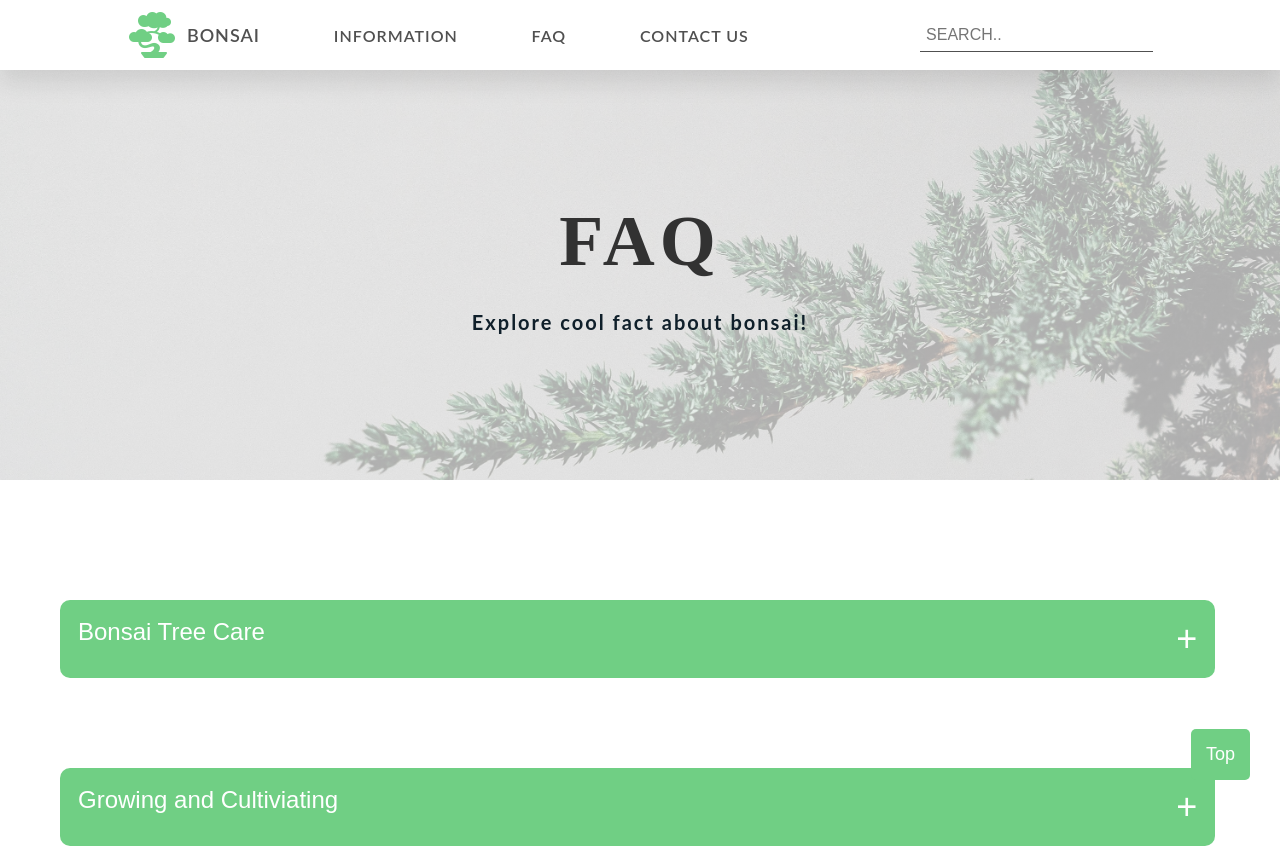
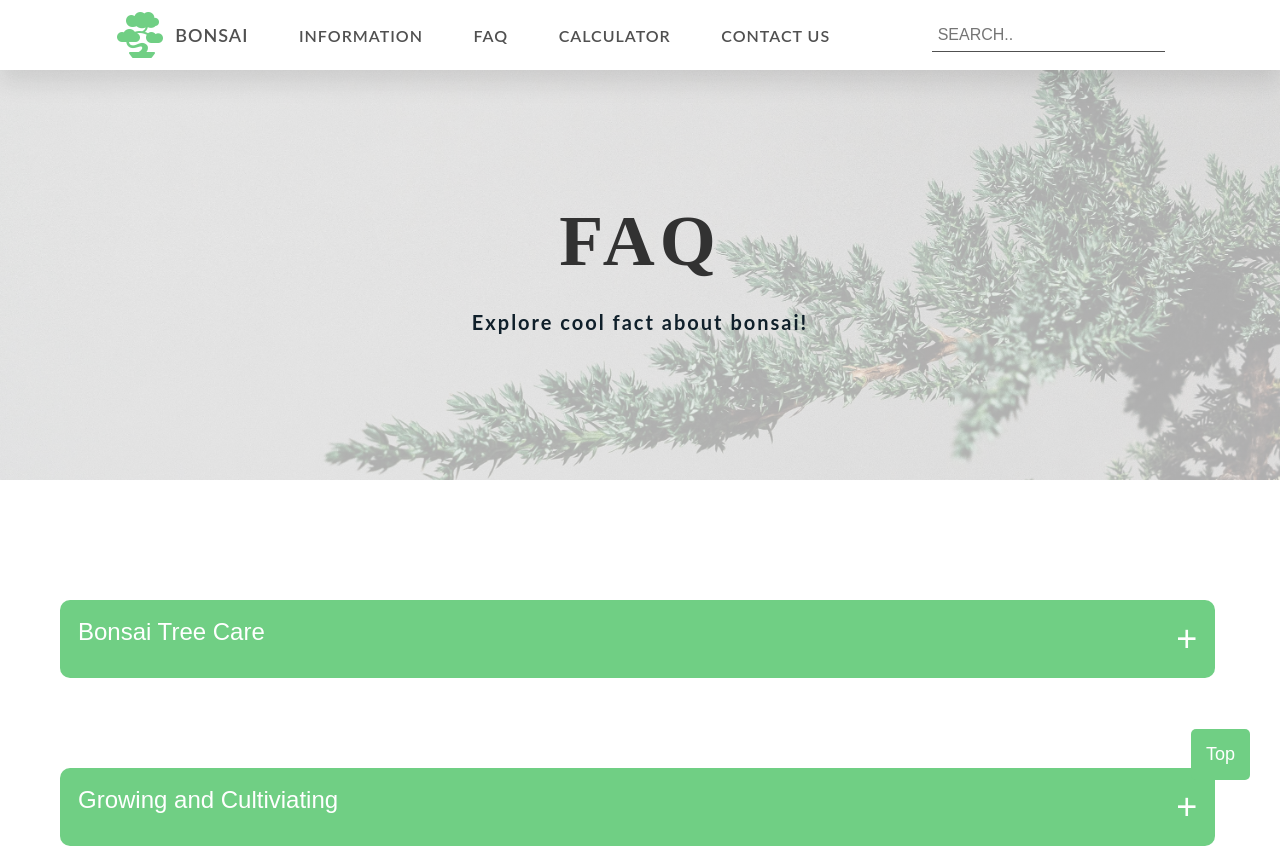
Before and after one commit to Miami-University-ETBD/team-project-group-1, a plain HTML site: page FAQ.html in a window 1280 px wide. Shown: the top 849 px of the page. Drawn offline with Linux system fonts and the light colour scheme; a script that the page names is missing.

Commit message:
Update FAQ.html

```diff
--- a/FAQ.html
+++ b/FAQ.html
@@ -25,6 +25,7 @@
         <li style="float: left;"><img class="logo" src="images/logo.png"><span><a class="logo" href="home.html">Bonsai</a></span></li>
         <li><a href="information.html">INFORMATION</a></li>
         <li><a href="FAQ.html">FAQ</a></li>
+        <li><a href="calculator.html">CALCULATOR</a></li>
         <li><a href="contactus.html">CONTACT US</a></li>
         <li></li>
         <li></li>
```
